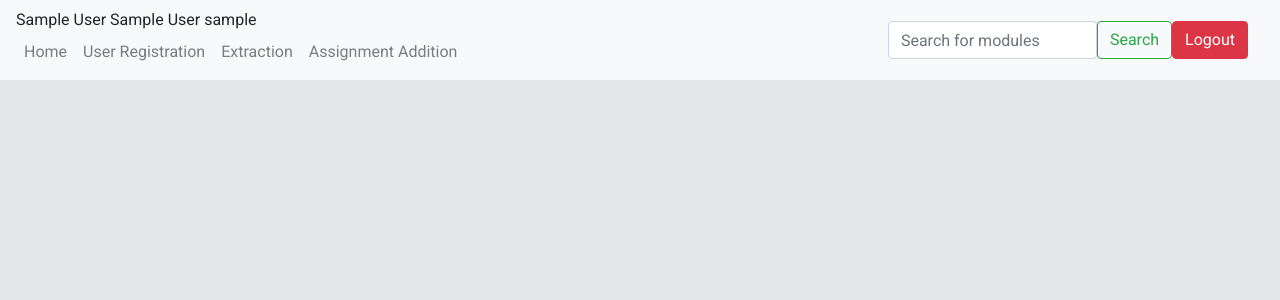
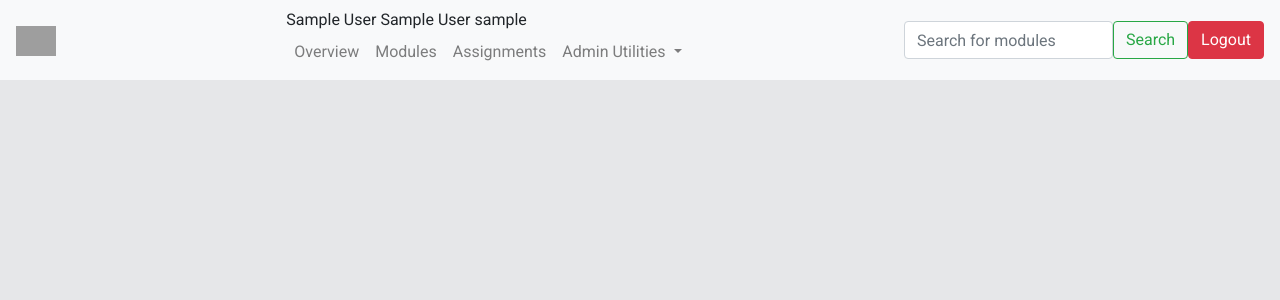
Before and after one commit to odu-emse/emsePortal, a PHP site: page /assg.php in a window 1280 px wide. Shown: the top 300 px of the page. Run offline with PHP 8.4, Linux system fonts and the light colour scheme; the visitor is signed in with stand-in values (Sample User, id 1); some libraries are stand-ins or nearby versions; grey boxes are pictures that could not be loaded.

Commit message:
feat(modularization): moved index parts
- moved tiles from index into different files and fetch data using a function created. this way index is extremely small and the code can be worked on by a bigger team (modularized programming)

```diff
--- a/src/components/nav.php
+++ b/src/components/nav.php
@@ -1,29 +1,39 @@
 <nav class="navbar navbar-expand-md navbar-light bg-light">
+    <a class="navbar-brand" href="index.php">
+        <img src="https://placeholder.com/wp-content/uploads/2018/10/placeholder.com-logo4.png" height="30" class="d-inline-block" alt="">
+    </a>
     <button class="navbar-toggler d-lg-none" type="button" data-toggle="collapse" data-target="#collapsibleNavId" aria-controls="collapsibleNavId"
             aria-expanded="false" aria-label="Toggle navigation">
         <span class="navbar-toggler-icon"></span>
     </button>
     <div class="collapse navbar-collapse" id="collapsibleNavId">
-        <div class="ml-0 mr-auto">
+        <div class="ml-auto mr-auto">
             <span><?php echo $_SESSION['fname']; ?></span>
             <span><?php echo $_SESSION['lname']; ?></span>
             <span><?php echo $_SESSION['username']; ?></span>
             <ul class="navbar-nav mr-auto">
                 <li class="nav-item">
-                    <a class="nav-link" href="index.php">Home</a>
+                    <a class="nav-link" href="index.php">Overview</a>
                 </li>
                 <li class="nav-item">
-                    <a class="nav-link" href="userReg.php">User Registration</a>
+                    <a class="nav-link" href="index.php">Modules</a>
                 </li>
                 <li class="nav-item">
-                    <a class="nav-link" href="extract.php">Extraction</a>
+                    <a class="nav-link" href="index.php">Assignments</a>
                 </li>
-                <li class="nav-item">
-                    <a class="nav-link" href="testReg.php">Assignment Addition</a>
+                <li class="nav-item dropdown">
+                    <a class="nav-link dropdown-toggle" href="#" id="navbarDropdown" role="button" data-toggle="dropdown" aria-haspopup="true" aria-expanded="false">
+                        Admin Utilities
+                    </a>
+                    <div class="dropdown-menu" aria-labelledby="navbarDropdown">
+                        <a class="dropdown-item" href="userReg.php">User Registration</a>
+                        <a class="dropdown-item" href="extract.php">Extraction</a>
+                        <a class="dropdown-item" href="testReg.php">Assignment Addition</a>
+                    </div>
                 </li>
             </ul>
         </div>
-        <form class="form-inline mr-3 ml-auto search" action="search.php" method="get">
+        <form class="form-inline ml-0 search" action="search.php" method="get">
             <input autocomplete="off" required id="search_input" name="term" class="form-control search--input" type="text" placeholder="Search for modules">
             <button class="btn btn-outline-success search--button" type="submit">Search</button>
             <div id="resp"></div>
```
Also changed, not shown: src/components/assg.php (added, +21 -0 lines), src/components/fn.php (+30 -8 lines), src/components/modules.php (added, +38 -0 lines), src/index.php (+14 -84 lines).
